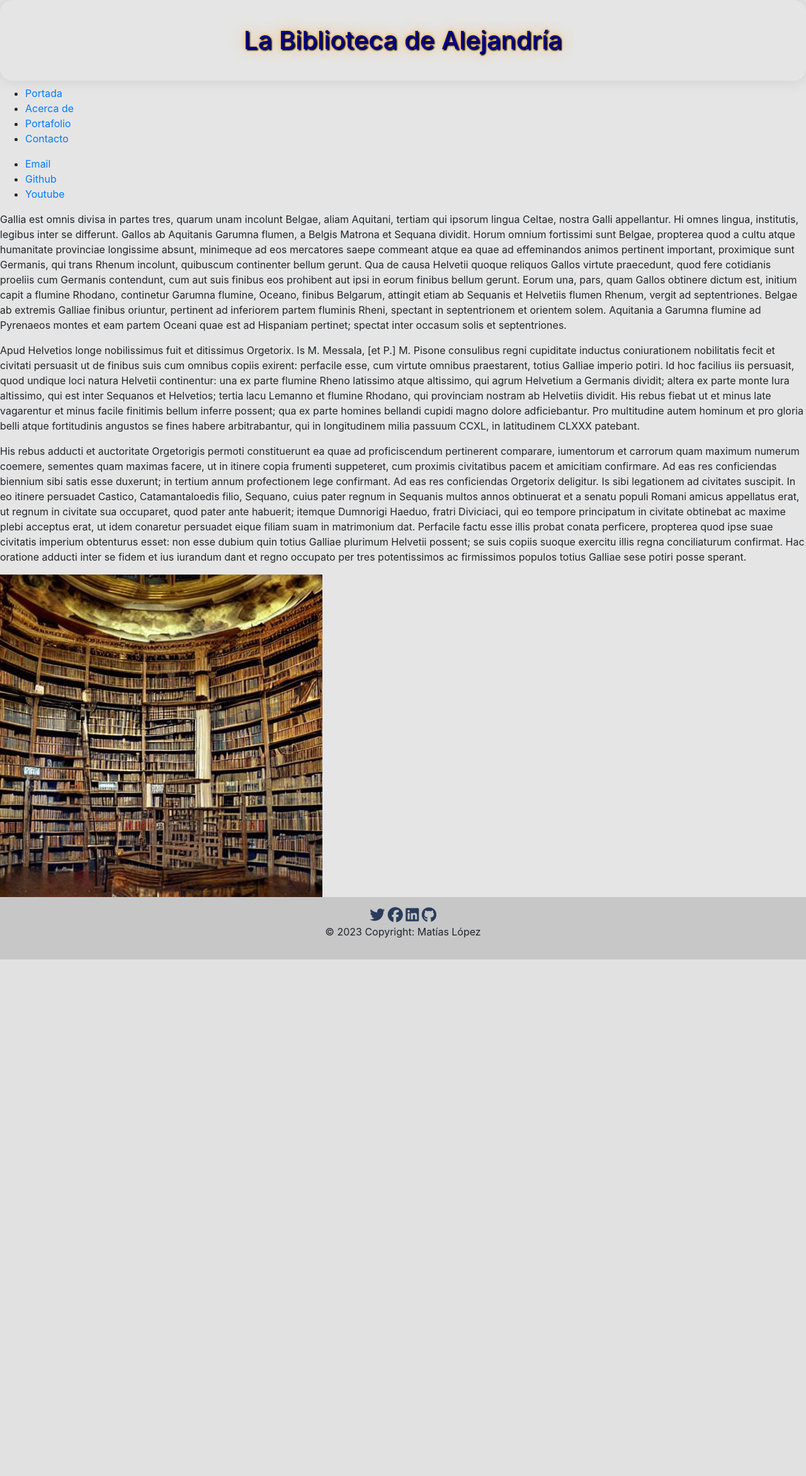
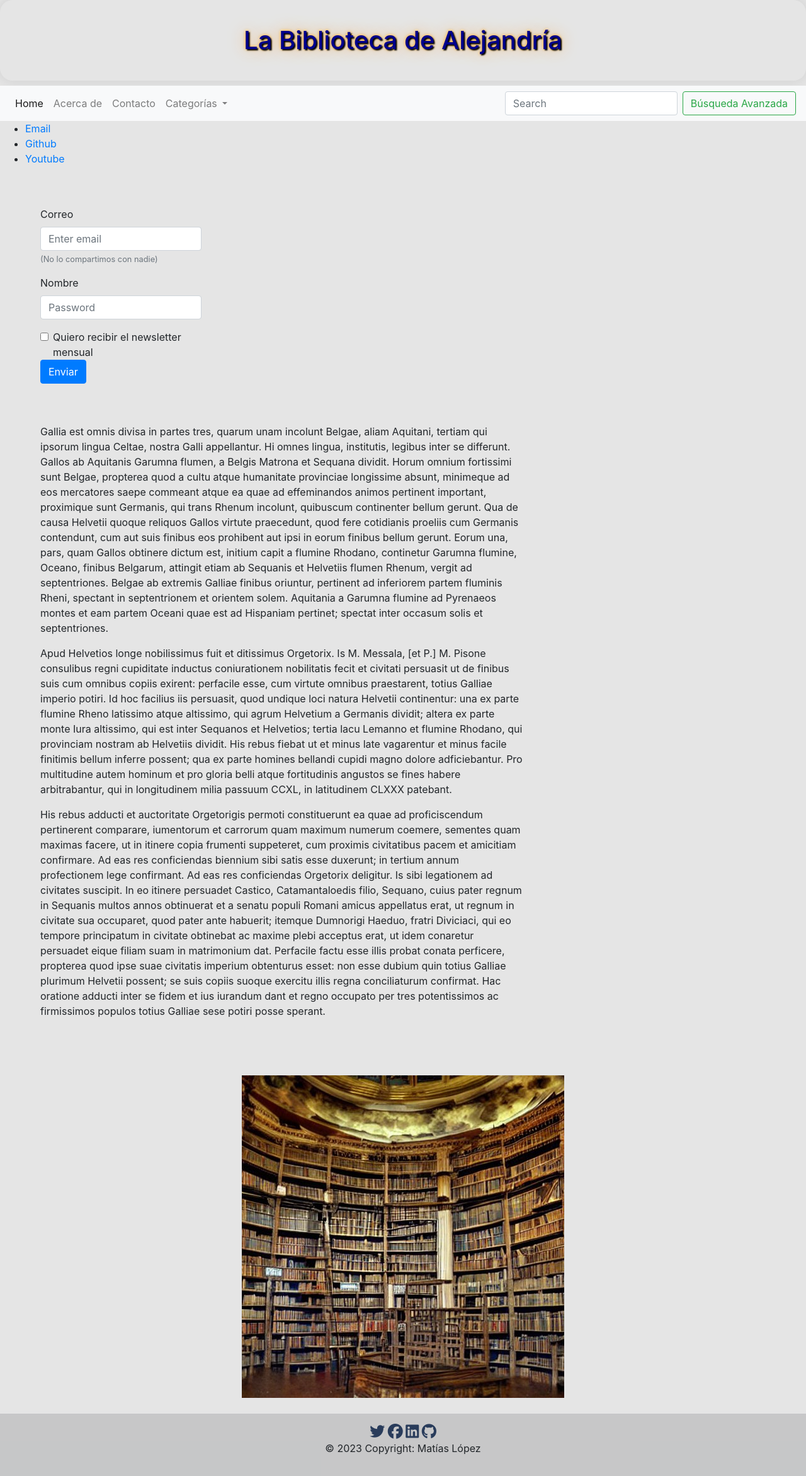
Before and after one commit to Mathaion/django-test, a Django app: page /contacto/ in a window 1280 px wide. Shown: the whole page at 63% size. Before the commit the page ends 1523 px from the top, so only its background shows below. Run offline with Django 4.2, Linux system fonts and the light colour scheme; some libraries are stand-ins or nearby versions.

Commit message:
Más bootstrap

```diff
--- a/templates/Core/base.html
+++ b/templates/Core/base.html
@@ -7,22 +7,63 @@
     <meta http-equiv="X-UA-Compatible" content="ie=edge">
     <title> Alexandria: {% block title %}{% endblock %}</title>
     <link rel="stylesheet" href="https://cdn.jsdelivr.net/npm/bootstrap@4.5.3/dist/css/bootstrap.min.css" integrity="sha384-TX8t27EcRE3e/ihU7zmQxVncDAy5uIKz4rEkgIXeMed4M0jlfIDPvg6uqKI2xXr2" crossorigin="anonymous">
-    <link rel="stylesheet" src="{% static 'Core/style.css' %}">
+    <link src="{% static 'Core/style.css' %}" rel="stylesheet" >
     <link href="favicon.ico", rel="icon">
     <script src="https://kit.fontawesome.com/f2fb49ff29.js" crossorigin="anonymous"></script>
+    <header class="masthead"
+    style="background-color: white">
+        <div class="overlay"></div>
+        <div class="container">
+            <div class="row">
+                <div class="col-lg-8 col-md-10 mx-auto">
+                    <div class="site-heading">
+                        {% block headers %}{% endblock %}
+                    </div>
+                </div>
+            </div>
+        </div>
+    </header>
 </head>
 <body style="background-color: rgba(0, 0, 0, 0.1)">
     <div id=header>
         <center><h1 style="padding: 1em; color:darkblue; box-shadow: 0 0 25px rgba(0, 0, 0, 0.1); border-radius: 20px; text-shadow: 2px 2px 2px rgb(0, 0, 0), 0 0 25px #f3b164, 0 0 5px rgb(255, 166, 0);">La Biblioteca de Alejandría</h1></center>
-        <ul>
-            <li><a href="{% url 'home' %}">Portada</a></li>
-            <li><a href="{% url 'about' %}">Acerca de</a></li>
-            <li><a href="/portfolio">Portafolio</a></li>
-            <li><a href="{% url 'contacto' %}">Contacto</a></li>
-        </ul>
+    <nav class="navbar navbar-expand-lg navbar-light bg-light">
+        <button class="navbar-toggler" type="button" data-toggle="collapse" data-target="#navbarSupportedContent" aria-controls="navbarSupportedContent" aria-expanded="false" aria-label="Toggle navigation">
+            <span class="navbar-toggler-icon"></span>
+        </button>
+
+        <div class="collapse navbar-collapse" id="navbarSupportedContent">
+            <ul class="navbar-nav mr-auto">
+                <li class="nav-item active">
+                    <a class="nav-link" href="{% url 'home' %}">Home <span class="sr-only">(current)</span></a>
+                </li>
+                <li class="nav-item">
+                    <a class="nav-link" href="{% url 'about' %}">Acerca de</a>
+                </li>
+                <li class="nav-item">
+                    <a class="nav-link" href="{% url 'contacto' %}">Contacto</a>
+                </li>
+                <li class="nav-item dropdown">
+                    <a class="nav-link dropdown-toggle" href="#" id="navbarDropdown" role="button" data-toggle="dropdown" aria-haspopup="true" aria-expanded="false"> Categorías </a>
+                    <div class="dropdown-menu" aria-labelledby="navbarDropdown">
+                        <a class="dropdown-item" href="#">Índice alfabético</a>
+                        <div class="dropdown-divider"></div>
+                        <a class="dropdown-item" href="#">Libros por géneros</a>
+                        <a class="dropdown-item" href="#">Libros por autores</a>
+
+
+                    </div>
+                </li>
+            </ul>
+            <form class="form-inline my-2 my-lg-0">
+                <input class="form-control mr-sm-2" type="search" placeholder="Search" aria-label="Search">
+                <button class="btn btn-outline-success my-2 my-sm-0" type="submit">Búsqueda Avanzada</button>
+            </form>
+        </div>
+    </nav>
     </div>
     {% block content %}{% endblock %}
-    <div>
+    <div style="margin:5%; width: 60%;">
         <p>
         Gallia est omnis divisa in partes tres, quarum unam incolunt Belgae, aliam Aquitani, tertiam qui ipsorum lingua Celtae, nostra Galli appellantur. Hi omnes lingua, institutis, legibus inter se differunt. Gallos ab Aquitanis Garumna flumen, a Belgis Matrona et Sequana dividit. Horum omnium fortissimi sunt Belgae, propterea quod a cultu atque humanitate provinciae longissime absunt, minimeque ad eos mercatores saepe commeant atque ea quae ad effeminandos animos pertinent important, proximique sunt Germanis, qui trans Rhenum incolunt, quibuscum continenter bellum gerunt. Qua de causa Helvetii quoque reliquos Gallos virtute praecedunt, quod fere cotidianis proeliis cum Germanis contendunt, cum aut suis finibus eos prohibent aut ipsi in eorum finibus bellum gerunt. Eorum una, pars, quam Gallos obtinere dictum est, initium capit a flumine Rhodano, continetur Garumna flumine, Oceano, finibus Belgarum, attingit etiam ab Sequanis et Helvetiis flumen Rhenum, vergit ad septentriones. Belgae ab extremis Galliae finibus oriuntur, pertinent ad inferiorem partem fluminis Rheni, spectant in septentrionem et orientem solem. Aquitania a Garumna flumine ad Pyrenaeos montes et eam partem Oceani quae est ad Hispaniam pertinet; spectat inter occasum solis et septentriones.
         </p>
@@ -32,7 +73,7 @@
         <p>His rebus adducti et auctoritate Orgetorigis permoti constituerunt ea quae ad proficiscendum pertinerent comparare, iumentorum et carrorum quam maximum numerum coemere, sementes quam maximas facere, ut in itinere copia frumenti suppeteret, cum proximis civitatibus pacem et amicitiam confirmare. Ad eas res conficiendas biennium sibi satis esse duxerunt; in tertium annum profectionem lege confirmant. Ad eas res conficiendas Orgetorix deligitur. Is sibi legationem ad civitates suscipit. In eo itinere persuadet Castico, Catamantaloedis filio, Sequano, cuius pater regnum in Sequanis multos annos obtinuerat et a senatu populi Romani amicus appellatus erat, ut regnum in civitate sua occuparet, quod pater ante habuerit; itemque Dumnorigi Haeduo, fratri Diviciaci, qui eo tempore principatum in civitate obtinebat ac maxime plebi acceptus erat, ut idem conaretur persuadet eique filiam suam in matrimonium dat. Perfacile factu esse illis probat conata perficere, propterea quod ipse suae civitatis imperium obtenturus esset: non esse dubium quin totius Galliae plurimum Helvetii possent; se suis copiis suoque exercitu illis regna conciliaturum confirmat. Hac oratione adducti inter se fidem et ius iurandum dant et regno occupato per tres potentissimos ac firmissimos populos totius Galliae sese potiri posse sperant.
         </p>
     </div>
-    <img src="{% static 'Core/index6.jpg' %}" alt="Alexandria2">
+    <center><img src="{% static 'Core/index6.jpg' %}" alt="Alexandria2" style="margin:2%;"></center>
     <footer class="bg-light text-center text-lg-start">
         <div class="text-center p-3" style="background-color: rgba(0, 0, 0, 0.2);">
             <i class="fa-brands fa-twitter" style="font-size: 24px; color: #293c5b;" align=center></i>
--- a/templates/Core/contacto.html
+++ b/templates/Core/contacto.html
@@ -6,4 +6,22 @@
         <li><a href="https://github.com/mathaion">Github</a></li>
         <li><a href="https://youtube.com">Youtube</a></li>
 </ul>
+<div style="width: 20%; margin: 5%;">
+        <form>
+                <div class="form-group">
+                       <label for="exampleInputEmail1">Correo</label>
+                       <input type="email" class="form-control" id="exampleInputEmail1" aria-describedby="emailHelp" placeholder="Enter email">
+                        <small id="emailHelp" class="form-text text-muted">(No lo compartimos con nadie)</small>
+                </div>
+                <div class="form-group">
+                        <label for="exampleInputPassword1">Nombre</label>
+                        <input type="password" class="form-control" id="exampleInputPassword1" placeholder="Password">
+                </div>
+                <div class="form-check">
+                        <input type="checkbox" class="form-check-input" id="exampleCheck1">
+                        <label class="form-check-label" for="exampleCheck1">Quiero recibir el newsletter mensual</label>
+                </div>
+                <button type="submit" class="btn btn-primary">Enviar</button>
+        </form>
+</div>
 {% endblock %}
```
Also changed, not shown: templates/Core/about.html (+4 -3 lines).
